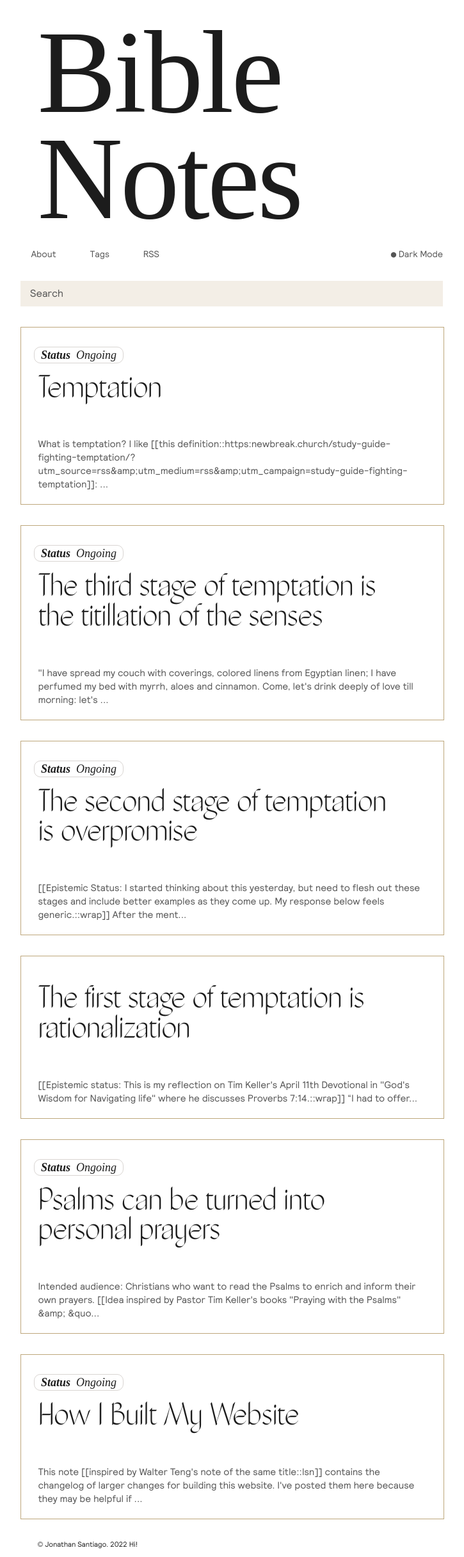
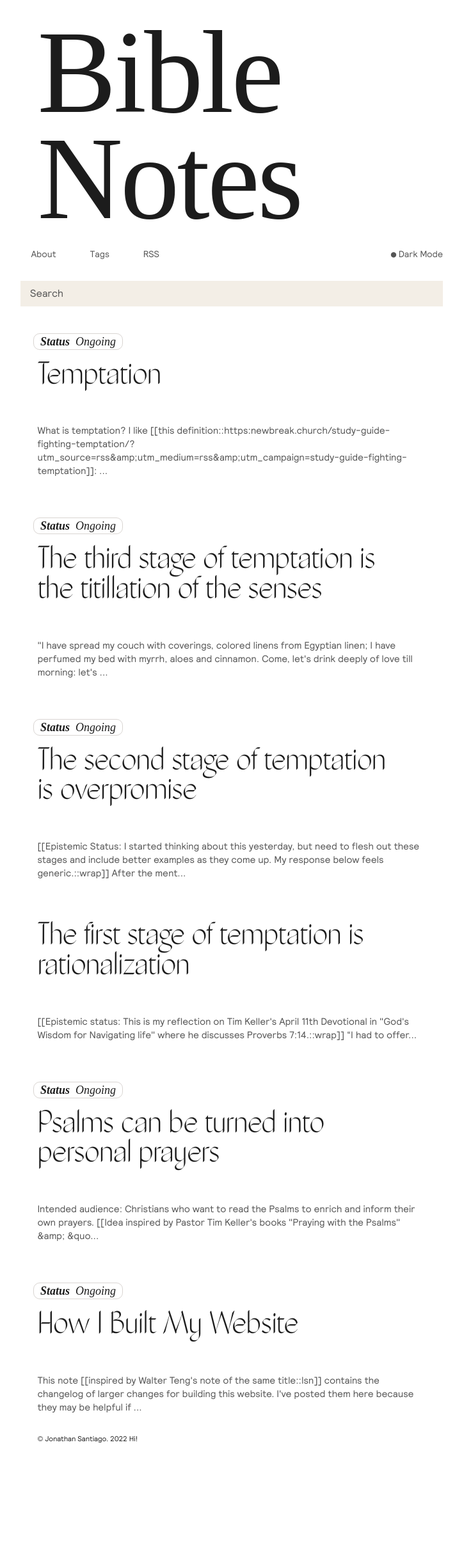
Before and after one commit to jsantiago611/digital-garden-master, a Jekyll site: the page built from index.md, in a window 1280 px wide. Shown: the whole page at 64% size, without its empty margins (278-1003 px from the left). Built offline with Jekyll 4.4.1, drawn with Linux system fonts in a browser that asks for light colours; some web fonts are replaced; after the commit the page ends 2269 px from its top, so only the background shows below that.

Commit message:
feed spacing for title

```diff
--- a/assets/css/Style.css
+++ b/assets/css/Style.css
@@ -2627,10 +2627,11 @@ a.button-block {
 .feed-title-excerpt-block {
     width: 100%;
     cursor: pointer;
-    border: 1px solid var(--c-card-border-light);
+    /*border: 1px solid var(--c-card-border-light);*/
     /*background-color: var(--c-gradient-fade);*/
     margin: 2rem 0;
     padding-bottom: 1rem;
+	margin-bottom: 7px;
     /*border-radius: 1rem;*/
 }
 
```
